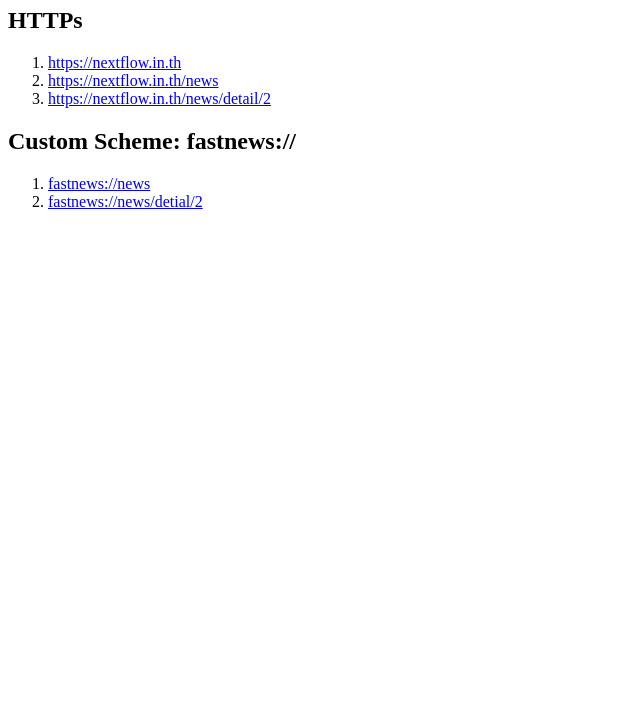
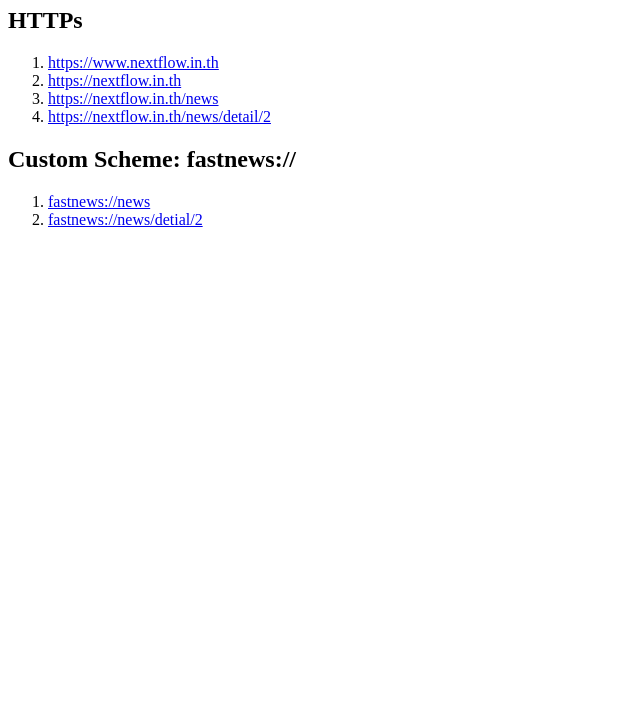
Before and after one commit to teerasej/nextflow-app-deeplink-test-page, a plain HTML site: page index.html in a window 1280 px wide. Shown: the part 73-800 px from the top of the page, without its empty margins (0-640 px from the left). Drawn offline with Linux system fonts and the light colour scheme.

Commit message:
add www link

```diff
--- a/index.html
+++ b/index.html
@@ -9,6 +9,7 @@
     <h1>Nextflow - Deep link test page</h1>
     <h2>HTTPs</h2>
     <ol>
+        <li><a href="https://www.nextflow.in.th">https://www.nextflow.in.th</a></li>
         <li><a href="https://nextflow.in.th">https://nextflow.in.th</a></li>
         <li><a href="https://nextflow.in.th/news">https://nextflow.in.th/news</a></li>
         <li><a href="https://nextflow.in.th/news/detail/2">https://nextflow.in.th/news/detail/2</a></li>
```
